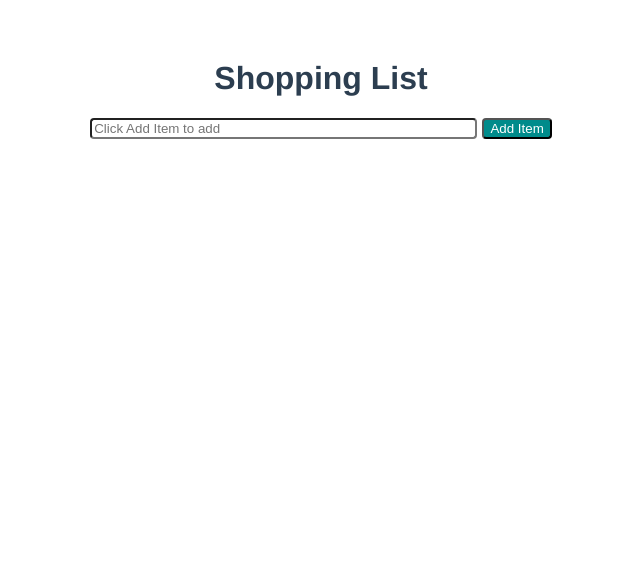
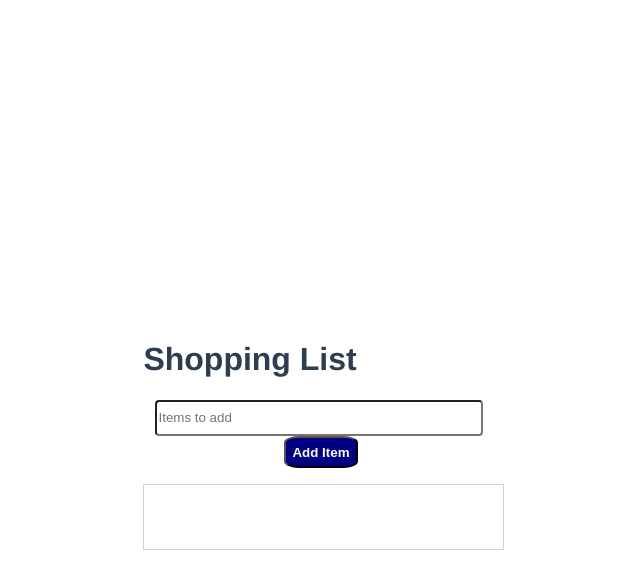
Before and after one commit to walimorris/Shopping, a Vue app: page / in a window 1280 px wide. Shown: the top 588 px of the page, without its empty margins (319-959 px from the left). Built offline with nearby package versions, Linux system fonts and the light colour scheme.

Commit message:
Style changes

```diff
--- a/src/components/ShoppingListComponent.vue
+++ b/src/components/ShoppingListComponent.vue
@@ -1,23 +1,24 @@
 <template>
-  <div>
-    <div>
+  <div class="container">
     <h1>Shopping List</h1>
-      <div>
-        <input v-model="itemInput" type="text" placeholder="Click Add Item to add">
+    <div class="wrap">
+      <input v-model="itemInput" type="text" placeholder="Items to add" />
       <button @click="addItemToList(itemInput)" class="add_item_button">
         {{ addItemButton }}
       </button>
       <div class="item_list">
         <ul>
-            <li v-for="item in itemList" :key="item">{{ item }}
-              <a href="#" @click="deleteItem(item)" class="delete_item_link" >
-                {{ deleteItemLink }}</a>
+          <li v-for="item in itemList" :key="item">
+            {{ item }}
+            <a href="#" @click="deleteItem(item)" class="delete_item_link">
+              {{ deleteItemLink }}</a
+            >
           </li>
         </ul>
         <div v-show="!isEmptyList">
           <button @click="deleteAllList()" class="delete_all_button">
-              {{ deleteAllButton }}</button>
-          </div>
+            {{ deleteAllButton }}
+          </button>
         </div>
       </div>
     </div>
@@ -26,22 +27,22 @@
 
 <script>
 export default {
-  name: 'ShoppingListComponent',
+  name: "ShoppingListComponent",
   data() {
     return {
-      itemInput: '',
-      addItemButton: 'Add Item',
-      deleteAllButton: 'Delete All',
-      deleteItemLink: 'Remove',
+      itemInput: "",
+      addItemButton: "Add Item",
+      deleteAllButton: "Delete All",
+      deleteItemLink: "Remove",
       itemList: [],
       isEmptyList: true,
     };
   },
   mounted() {
-    console.info('Dom Mounted.');
+    console.info("Dom Mounted.");
   },
   updated() {
-    console.info('Dom has been updated.');
+    console.info("Dom has been updated.");
   },
   methods: {
     /**
@@ -53,7 +54,7 @@ export default {
       const isItemInlist = this.isItemExist(item);
       if (!isItemInlist) {
         this.itemList.push(item);
-        console.info('item added: '.concat(item));
+        console.info("item added: ".concat(item));
       }
       this.isEmptyList = false;
     },
@@ -66,7 +67,7 @@ export default {
 
       // all items are deleted, handles not showing delete all button.
       this.isEmptyList = true;
-      console.info('Items in list have been removed.');
+      console.info("Items in list have been removed.");
     },
     /**
      * Filters the item being removed from shopping list. Removes item
@@ -100,27 +101,55 @@ export default {
 </script>
 
 <style>
+.container {
+  margin-top: 20em;
+}
 
-input[type=text] {
+h1 {
+  float: left;
+  margin-left: 35.5vw;
+}
+
+.wrap {
+  margin-left: 35vw;
+  margin-right: 35vw;
+}
+
+input[type="text"] {
   border-radius: 4px;
-  width: 30%;
+  height: 2.25em;
+  width: 25vw;
   margin-right: 5px;
   position: center;
 }
 
 .add_item_button {
-  border-radius: 4px;
-  background-color: darkcyan;
+  border-radius: 20%;
+  padding: 0.5em;
+  background-color: navy;
+  font-weight: bold;
   text-align: center;
   text-decoration: none;
   color: white;
 }
 
 .item_list {
+  margin-top: 1em;
+  margin-left: 0.5vw;
+  padding-top: 1.5em;
+  padding-bottom: 1.5em;
+  width: 28vw;
+  border: 1.5px lightgrey solid;
+  position: center;
+  text-decoration: none;
 }
 
 .delete_item_link {
+  border-radius: 20%;
+  padding: 0.5em;
   color: red;
+  font-weight: bold;
+  text-align: center;
   text-decoration: none;
 }
 
```
Lines whose indentation alone changed are shown as unchanged.
